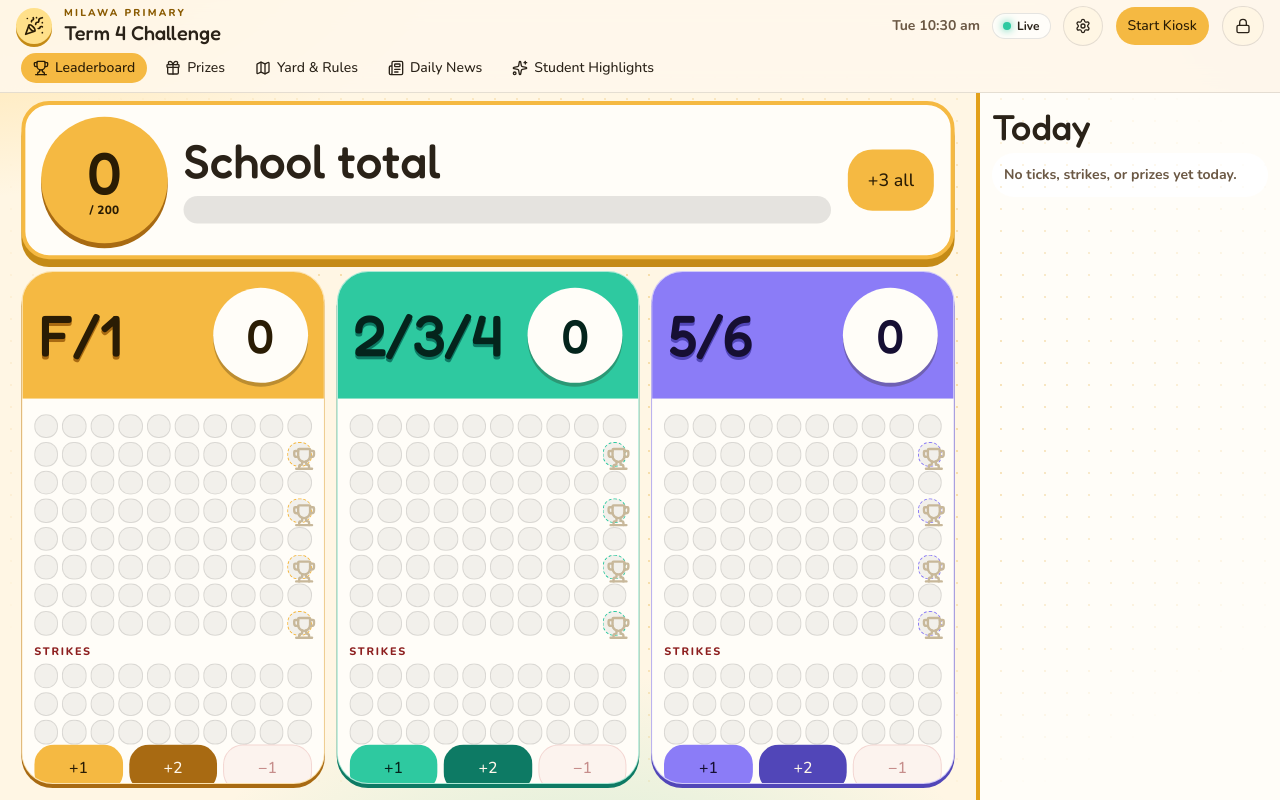
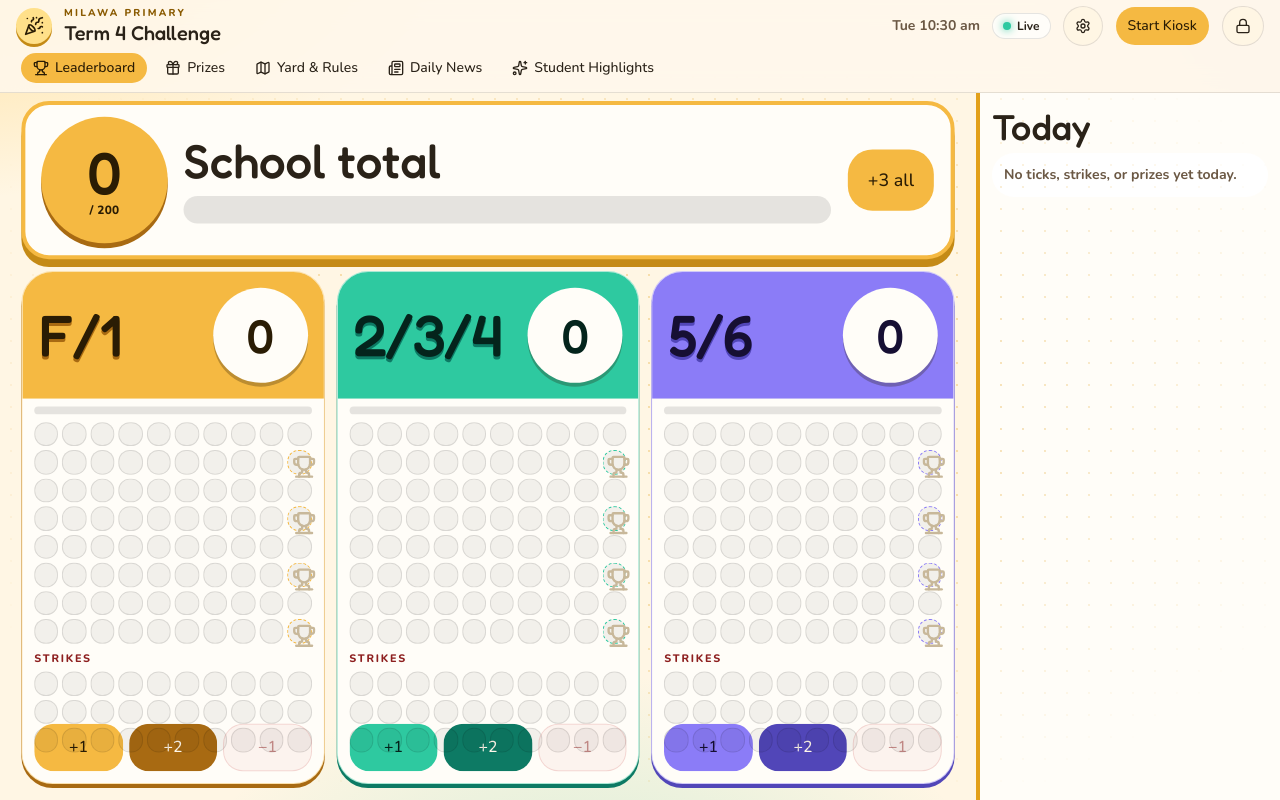
Before and after one commit to kerlsagames/milawaps, a Next.js app: page / in a window 1280 px wide. Built offline with nearby package versions, Linux system fonts and the light colour scheme.

Commit message:
Fill class card buttons and put Undo/Reason under 5/6.
Phone desk actions grow to fill each class rectangle instead of
leaving a gap above them. Undo and Reason sit in a bar beneath the
cards so they no longer cover grade 5/6.

Co-authored-by: kerlsagames <kerlsagames@users.noreply.github.com>

```diff
--- a/components/reason-prompt.tsx
+++ b/components/reason-prompt.tsx
@@ -11,11 +11,14 @@ export function ReasonPrompt({
   line,
   onSave,
   onDismiss,
+  placement = "fixed",
 }: {
   id: string;
   line: string;
   onSave: (reason: string) => Promise<string | null>;
   onDismiss: () => void;
+  /** `inline` sits in the desk bar under the class cards. */
+  placement?: "fixed" | "inline";
 }) {
   const [open, setOpen] = useState(false);
   const [reason, setReason] = useState("");
@@ -38,9 +41,11 @@ export function ReasonPrompt({
   return (
     <div
       className={cn(
-        // Stay on the right so Undo (bottom-left) keeps its own lane on phones.
-        "fixed right-3 bottom-[max(0.75rem,env(safe-area-inset-bottom))] z-[100] max-w-[min(18rem,calc(100%-7.5rem))] rounded-2xl border-2 border-[#2a1c04] bg-[#fffdf8] p-2.5 shadow-[0_6px_0_#2a1c04] transition-opacity duration-300 sm:right-5 sm:bottom-5 sm:max-w-[18rem]",
-        open ? "w-[min(18rem,calc(100%-7.5rem))] sm:w-[18rem]" : "w-auto",
+        "rounded-2xl border-2 border-[#2a1c04] bg-[#fffdf8] p-2 shadow-[0_4px_0_#2a1c04] transition-opacity duration-300",
+        placement === "fixed" &&
+          "fixed right-3 bottom-[max(0.75rem,env(safe-area-inset-bottom))] z-[100] max-w-[min(18rem,calc(100%-7.5rem))] p-2.5 shadow-[0_6px_0_#2a1c04] sm:right-5 sm:bottom-5 sm:max-w-[18rem]",
+        placement === "inline" && "w-full max-w-[14rem] sm:max-w-[18rem]",
+        placement === "fixed" && (open ? "w-[min(18rem,calc(100%-7.5rem))] sm:w-[18rem]" : "w-auto"),
         fading && !open && "pointer-events-none opacity-0",
       )}
     >
@@ -89,7 +94,7 @@ export function ReasonPrompt({
       ) : (
         <button
           type="button"
-          className="flex max-w-full items-center justify-end gap-2 text-left"
+          className="flex h-full min-h-9 w-full items-center justify-end gap-2 text-left"
           onClick={() => {
             setFading(false);
             setOpen(true);
--- a/components/unit-card.tsx
+++ b/components/unit-card.tsx
@@ -26,6 +26,7 @@ export function UnitCard({
   onHighlight?: (unitId: UnitId) => void;
 }) {
   const percent = Math.max(0, Math.min(100, (score / UNIT_MAX) * 100));
+  const fillActions = Boolean(compact && (onScore || onHighlight));
 
   return (
     <motion.article
@@ -43,7 +44,7 @@ export function UnitCard({
     >
       <div
         className={cn(
-          "flex items-center justify-between gap-2",
+          "flex shrink-0 items-center justify-between gap-2",
           compact ? "px-2 py-1.5 lg:px-4 lg:py-4" : "px-3 py-2.5 lg:px-4 lg:py-4",
         )}
         style={{ background: unit.color, color: unit.ink }}
@@ -89,12 +90,12 @@ export function UnitCard({
           "flex min-h-0 flex-1 flex-col",
           compact
             ? onScore || onHighlight
-              ? "px-1.5 pt-1 pb-1 lg:p-3 lg:pt-2"
+              ? "px-1.5 pt-1 pb-1.5 lg:p-3 lg:pt-2"
               : "p-1.5 pt-1 lg:p-3 lg:pt-2"
             : "p-2 pt-2 lg:p-3 lg:pt-2",
         )}
       >
-        <div className={cn("overflow-hidden rounded-full bg-black/10", compact ? "h-1 lg:h-2" : "h-1.5 lg:h-2")}>
+        <div className={cn("shrink-0 overflow-hidden rounded-full bg-black/10", compact ? "h-1 lg:h-2" : "h-1.5 lg:h-2")}>
           <motion.div
             className="h-full rounded-full"
             style={{ backgroundColor: unit.color }}
@@ -104,29 +105,40 @@ export function UnitCard({
           />
         </div>
 
-        <div className="mt-2 hidden shrink-0 flex-col gap-2 lg:flex">
+        <div className="mt-2 hidden min-h-0 flex-1 flex-col gap-2 lg:flex">
           <BlockMatrix score={score} color={unit.color} ink={unit.ink} label={unit.code} />
           <StrikeMatrix count={crosses} label={unit.code} />
         </div>
 
         {crosses > 0 ? (
-          <p className={cn("truncate text-muted-foreground lg:hidden", compact ? "mt-0.5 text-[10px]" : "mt-1.5 text-xs")}>
+          <p className={cn("shrink-0 truncate text-muted-foreground lg:hidden", compact ? "mt-0.5 text-[10px]" : "mt-1.5 text-xs")}>
             {crosses} strike{crosses === 1 ? "" : "s"}
           </p>
         ) : null}
 
-        {/* Absorb equal-height card slack above the actions so nothing sits under Student highlight. */}
-        {(onScore || onHighlight) ? <div className="min-h-0 flex-1" aria-hidden="true" /> : null}
-
         {(onScore || onHighlight) ? (
-          <div className={cn("flex shrink-0 flex-col", compact ? "gap-1 lg:gap-1.5" : "gap-1.5")}>
+          <div
+            className={cn(
+              "flex flex-col",
+              fillActions
+                ? "mt-1 min-h-0 flex-1 gap-1 lg:mt-2 lg:flex-none lg:gap-1.5"
+                : "mt-auto gap-1.5",
+            )}
+          >
             {onScore ? (
-              <div className={cn("grid grid-cols-3", compact ? "gap-1 lg:gap-1.5" : "gap-1.5")}>
+              <div
+                className={cn(
+                  "grid grid-cols-3",
+                  fillActions ? "min-h-0 flex-[3] gap-1 lg:flex-none lg:gap-1.5" : "gap-1.5",
+                )}
+              >
                 <Button
                   type="button"
                   className={cn(
                     "rounded-xl",
-                    compact ? "h-10 text-base lg:h-12 lg:text-base" : "h-14 text-lg lg:h-12 lg:text-base",
+                    fillActions
+                      ? "h-full min-h-0 text-lg lg:h-12 lg:text-base"
+                      : "h-14 text-lg lg:h-12 lg:text-base",
                   )}
                   style={{ background: unit.color, color: unit.ink }}
                   disabled={score >= UNIT_MAX}
@@ -138,7 +150,9 @@ export function UnitCard({
                   type="button"
                   className={cn(
                     "rounded-xl",
-                    compact ? "h-10 text-base lg:h-12 lg:text-base" : "h-14 text-lg lg:h-12 lg:text-base",
+                    fillActions
+                      ? "h-full min-h-0 text-lg lg:h-12 lg:text-base"
+                      : "h-14 text-lg lg:h-12 lg:text-base",
                   )}
                   style={{ background: unit.deep, color: "#fff7ea" }}
                   disabled={score >= UNIT_MAX}
@@ -151,7 +165,9 @@ export function UnitCard({
                   variant="outline"
                   className={cn(
                     "rounded-xl border-[#c23b3b]/40 bg-[#c23b3b]/10 text-[#8d1f1f]",
-                    compact ? "h-10 text-base lg:h-12 lg:text-base" : "h-14 text-lg lg:h-12 lg:text-base",
+                    fillActions
+                      ? "h-full min-h-0 text-lg lg:h-12 lg:text-base"
+                      : "h-14 text-lg lg:h-12 lg:text-base",
                   )}
                   disabled={score <= 0}
                   onClick={() => onScore("strike", unit.id)}
@@ -167,7 +183,9 @@ export function UnitCard({
                 variant="outline"
                 className={cn(
                   "w-full rounded-xl border-[#e2a01a] bg-[#fff8df] font-extrabold",
-                  compact ? "h-8 text-xs lg:h-11 lg:text-sm" : "h-12 text-sm lg:h-11",
+                  fillActions
+                    ? "h-auto min-h-0 flex-[1.15] text-xs lg:h-11 lg:flex-none lg:text-sm"
+                    : "h-12 text-sm lg:h-11",
                 )}
                 onClick={() => onHighlight(unit.id)}
               >
--- a/components/yard-board.tsx
+++ b/components/yard-board.tsx
@@ -17,7 +17,7 @@ import { HighlightDialog } from "@/components/highlight-dialog";
 import { StaffHud } from "@/components/staff-hud";
 import { TodayColumn } from "@/components/today-column";
 import { Button } from "@/components/ui/button";
-import { Undo2, X } from "lucide-react";
+import { X } from "lucide-react";
 import { clearToken, hydrateDisplay, saveToken, setKioskPref, useDeskPrefs } from "@/lib/desk-prefs";
 import { kioskKeyDelta } from "@/lib/kiosk-keys";
 import { emptyNews } from "@/lib/news";
@@ -625,7 +625,48 @@ export function YardBoard() {
                       onScore={scoreOrUnlock}
                       showScores={!kiosk}
                       teacherMode={deskTeacher}
+                      canUndo={Boolean(
+                        data.log?.length &&
+                          data.log[0] &&
+                          data.log[0].action !== "reset" &&
+                          data.log[0].action !== "undo",
+                      )}
                       onHighlight={(unitId) => setHighlightUnit(unitId)}
+                      onUndo={deskTeacher ? () => scoreOrUnlock("undo") : undefined}
+                      reasonSlot={
+                        reasonPrompt && token ? (
+                          <ReasonPrompt
+                            key={reasonPrompt.id}
+                            id={reasonPrompt.id}
+                            line={reasonPrompt.line}
+                            placement="inline"
+                            onDismiss={() => setReasonPrompt(null)}
+                            onSave={async (reason) => {
+                              const response = await fetch("/api/score/reason", {
+                                method: "POST",
+                                headers: {
+                                  "Content-Type": "application/json",
+                                  Authorization: `Bearer ${token}`,
+                                },
+                                body: JSON.stringify({ id: reasonPrompt.id, reason }),
+                              });
+                              const body = (await response.json().catch(() => ({}))) as PublicBoard & {
+                                error?: string;
+                              };
+                              if (response.status === 401) {
+                                clearToken();
+                                setReasonPrompt(null);
+                                setPinOpen(true);
+                                return "The desk locked itself. Enter the PIN again.";
+                              }
+                              if (!response.ok) return body.error ?? "The reason did not save.";
+                              await mutate(body, { revalidate: false });
+                              setReasonPrompt(null);
+                              return null;
+                            }}
+                          />
+                        ) : null
+                      }
                     />
                   ) : null}
                   {view === "prizes" && <PrizesView board={data} />}
@@ -706,54 +747,6 @@ export function YardBoard() {
           onSaved={(board) => {
             void mutate(board, { revalidate: false });
             setHighlightUnit(null);
-          }}
-        />
-      ) : null}
-      {deskTeacher && view === "board" ? (
-        <Button
-          type="button"
-          variant="outline"
-          aria-label="Undo last click"
-          disabled={
-            !data?.log?.length ||
-            !data.log[0] ||
-            data.log[0].action === "reset" ||
-            data.log[0].action === "undo"
-          }
-          onClick={() => scoreOrUnlock("undo")}
-          className="fixed bottom-[max(0.75rem,env(safe-area-inset-bottom))] left-3 z-[100] h-12 rounded-2xl border-2 border-[#2a1c04] bg-[#fffdf8] px-3.5 text-sm font-extrabold shadow-[0_6px_0_#2a1c04] sm:bottom-5 sm:left-5 sm:h-12 sm:px-4 sm:text-base"
-        >
-          <Undo2 className="size-4" aria-hidden="true" />
-          <span className="sm:hidden">Undo</span>
-          <span className="hidden sm:inline">Undo last click</span>
-        </Button>
-      ) : null}
-      {reasonPrompt && token ? (
-        <ReasonPrompt
-          key={reasonPrompt.id}
-          id={reasonPrompt.id}
-          line={reasonPrompt.line}
-          onDismiss={() => setReasonPrompt(null)}
-          onSave={async (reason) => {
-            const response = await fetch("/api/score/reason", {
-              method: "POST",
-              headers: {
-                "Content-Type": "application/json",
-                Authorization: `Bearer ${token}`,
-              },
-              body: JSON.stringify({ id: reasonPrompt.id, reason }),
-            });
-            const body = (await response.json().catch(() => ({}))) as PublicBoard & { error?: string };
-            if (response.status === 401) {
-              clearToken();
-              setReasonPrompt(null);
-              setPinOpen(true);
-              return "The desk locked itself. Enter the PIN again.";
-            }
-            if (!response.ok) return body.error ?? "The reason did not save.";
-            await mutate(body, { revalidate: false });
-            setReasonPrompt(null);
-            return null;
           }}
         />
       ) : null}
```
Also changed, not shown: components/leaderboard-view.tsx (+28 -2 lines).
